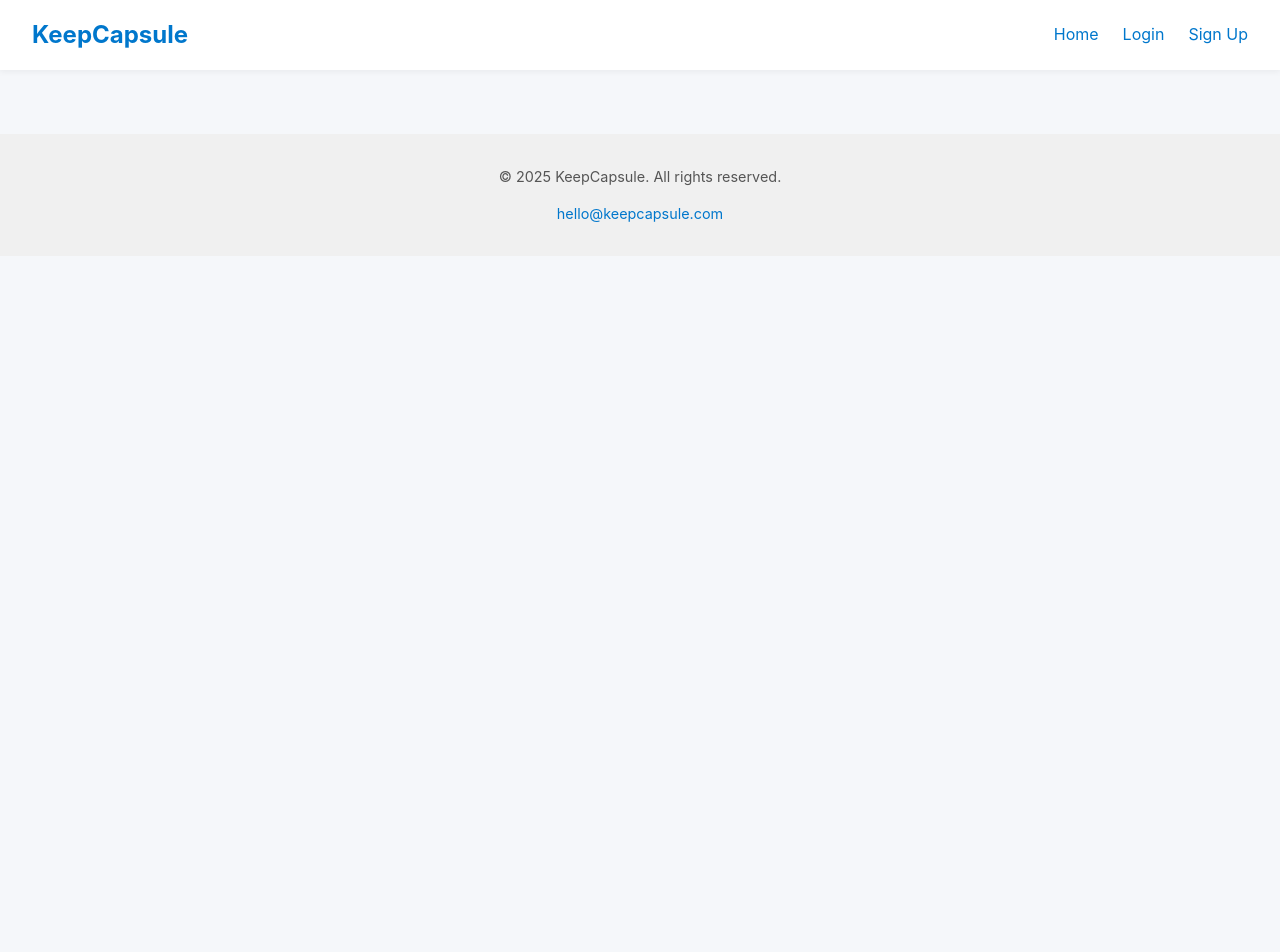
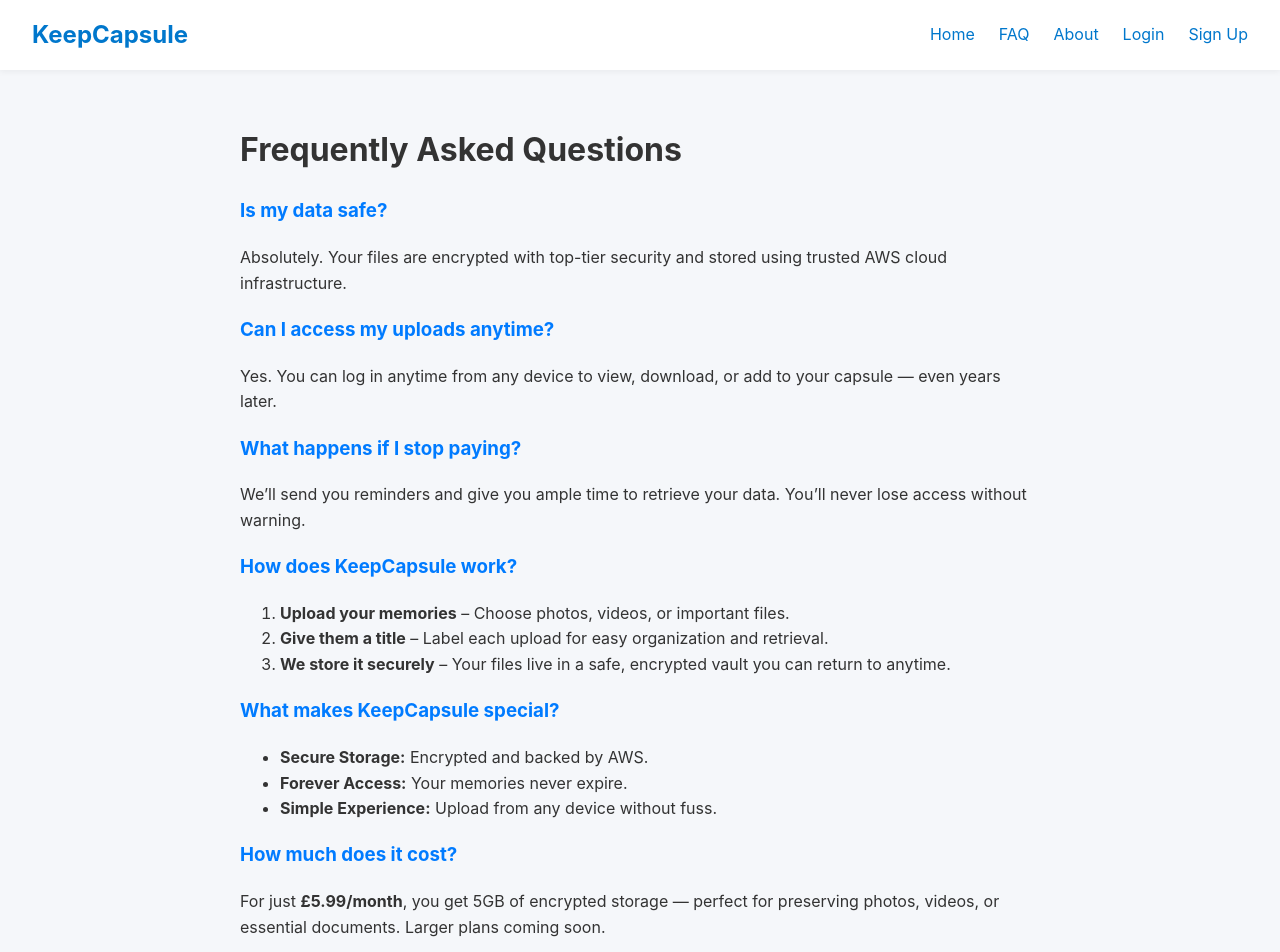
Before and after one commit to keepcapsule/KeepCapsule2.0, a React (Vite) app in the folder keepcapsule-web/: page /faq in a window 1280 px wide. Shown: the top 952 px of the page. Before the commit the page ends 800 px from the top, so only its background shows below. Built offline with nearby package versions, Linux system fonts and the light colour scheme.

Commit message:
faq and about pages

```diff
--- a/keepcapsule-web/src/App.jsx
+++ b/keepcapsule-web/src/App.jsx
@@ -9,6 +9,8 @@
 import ResetPassword from './pages/ResetPassword';
 import ForgotPassword from './pages/ForgotPassword';
 import SignUp from './pages/SignUp.jsx';
+import FAQ from './pages/FAQ.jsx';
+import About from './pages/About.jsx';
 
 export default function App() {
   return (
@@ -22,6 +24,8 @@
         <Route path="/reset-password" element={<ResetPassword />} />
         <Route path="/forgot-password" element={<ForgotPassword />} />
         <Route path="/signup" element={<SignUp />} />
+        <Route path="/about" element={<About />} />
+        <Route path="/faq" element={<FAQ />} />
       </Routes>
       <Footer />
     </Router>
--- a/keepcapsule-web/src/components/Header.jsx
+++ b/keepcapsule-web/src/components/Header.jsx
@@ -29,13 +29,15 @@
       <div className="hamburger" onClick={toggleMenu}>☰</div>
 
       <nav className={`nav-links ${menuOpen ? 'show' : ''}`}>
-        <Link to="/">Home</Link>
+        <a href="/">Home</a>
+        <a href="/faq">FAQ</a>
+        <a href="/about">About</a>
 
         {userEmail ? (
           <>
             <Link to="/dashboard">Dashboard</Link>
             <span className="user-email">{userEmail}</span>
-            <button onClick={handleLogout}>Logout</button>
+            <button className="logout-btn" onClick={handleLogout}>Logout</button>
           </>
         ) : (
           <>
--- /dev/null
+++ b/keepcapsule-web/src/pages/About.jsx
@@ -0,0 +1,33 @@
+export default function About() {
+  return (
+    <div className="page-content" style={{ padding: '2rem', maxWidth: '800px', margin: '0 auto' }}>
+      <h1>About KeepCapsule</h1>
+      <p>KeepCapsule is your digital safety deposit box — a private, secure place to store the moments, memories, and documents that matter most.</p>
+
+      <h2 style={{ color: '#007BFF', fontSize: '1.25rem', fontWeight: '600', marginTop: '1.5rem', marginBottom: '0.5rem' }}>Why We Built KeepCapsule</h2>
+      <p>Too often, memories are lost to time — old phones break, cloud accounts get forgotten, and precious documents disappear. KeepCapsule was created to ensure those irreplaceable files are protected for life. Whether it's a voice message to your loved ones, a family photo, or your final wishes — it's all safely stored here, for the future.</p>
+
+      <h2 style={{ color: '#007BFF', fontSize: '1.25rem', fontWeight: '600', marginTop: '1.5rem', marginBottom: '0.5rem' }}>What You Can Store</h2>
+      <ul>
+        <li>Photos and videos</li>
+        <li>Written messages or voice notes</li>
+        <li>Important documents (wills, IDs, insurance)</li>
+      </ul>
+
+      <h2 style={{ color: '#007BFF', fontSize: '1.25rem', fontWeight: '600', marginTop: '1.5rem', marginBottom: '0.5rem' }}>Our Mission</h2>
+      <p>We believe everyone should have a simple, affordable way to preserve their legacy. KeepCapsule empowers you to save your story — for your family, for the future, forever.</p>
+
+      <h2 style={{ color: '#007BFF', fontSize: '1.25rem', fontWeight: '600', marginTop: '1.5rem', marginBottom: '0.5rem' }}>Built on Trust</h2>
+      <p>Your data is encrypted and stored using trusted AWS infrastructure. Only you have access to your capsule. We don’t sell data, and we never will.</p>
+
+      <h2 style={{ color: '#007BFF', fontSize: '1.25rem', fontWeight: '600', marginTop: '1.5rem', marginBottom: '0.5rem' }}>How to Get Started</h2>
+      <ol>
+        <li>Create your capsule</li>
+        <li>Choose a subscription plan</li>
+        <li>Upload your memories or documents</li>
+      </ol>
+
+      <p>Start building your capsule today and protect what matters most — forever.</p>
+    </div>
+  );
+}
--- /dev/null
+++ b/keepcapsule-web/src/pages/FAQ.jsx
@@ -0,0 +1,48 @@
+export default function FAQ() {
+    return (
+      <div className="page-content" style={{ padding: '2rem', maxWidth: '800px', margin: '0 auto' }}>
+        <h1>Frequently Asked Questions</h1>
+
+        <h3 style={{ color: '#007BFF' }}>Is my data safe?</h3>
+        <p>
+          Absolutely. Your files are encrypted with top-tier security and stored using trusted AWS cloud infrastructure.
+        </p>
+
+        <h3 style={{ color: '#007BFF' }}>Can I access my uploads anytime?</h3>
+        <p>
+          Yes. You can log in anytime from any device to view, download, or add to your capsule — even years later.
+        </p>
+
+        <h3 style={{ color: '#007BFF' }}>What happens if I stop paying?</h3>
+        <p>
+          We’ll send you reminders and give you ample time to retrieve your data. You’ll never lose access without warning.
+        </p>
+
+        <h3 style={{ color: '#007BFF' }}>How does KeepCapsule work?</h3>
+        <ol>
+          <li><strong>Upload your memories</strong> – Choose photos, videos, or important files.</li>
+          <li><strong>Give them a title</strong> – Label each upload for easy organization and retrieval.</li>
+          <li><strong>We store it securely</strong> – Your files live in a safe, encrypted vault you can return to anytime.</li>
+        </ol>
+
+        <h3 style={{ color: '#007BFF' }}>What makes KeepCapsule special?</h3>
+        <ul>
+          <li><strong>Secure Storage:</strong> Encrypted and backed by AWS.</li>
+          <li><strong>Forever Access:</strong> Your memories never expire.</li>
+          <li><strong>Simple Experience:</strong> Upload from any device without fuss.</li>
+        </ul>
+
+        <h3 style={{ color: '#007BFF' }}>How much does it cost?</h3>
+        <p>
+          For just <strong>£5.99/month</strong>, you get 5GB of encrypted storage — perfect for preserving photos, videos,
+          or essential documents. Larger plans coming soon.
+        </p>
+
+        <h3 style={{ color: '#007BFF' }}>Why should I trust KeepCapsule?</h3>
+        <p>
+          We understand how important your digital legacy is. That’s why we’ve built KeepCapsule to be simple, private, and
+          built for the long term. This isn’t just cloud storage — it’s your personal archive.
+        </p>
+      </div>
+    );
+  }
```
